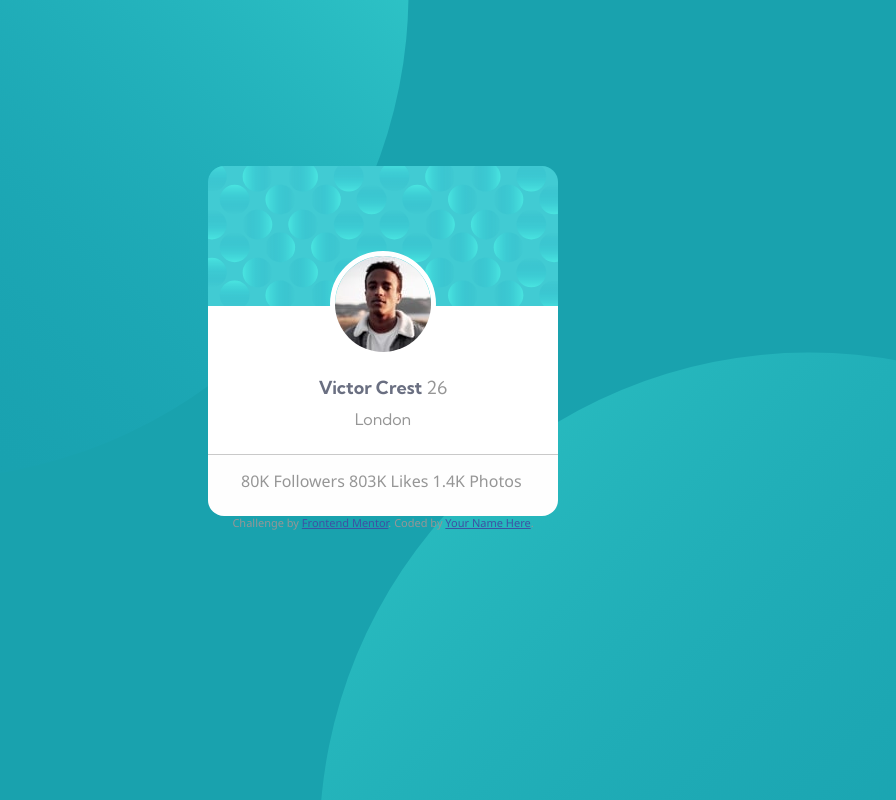
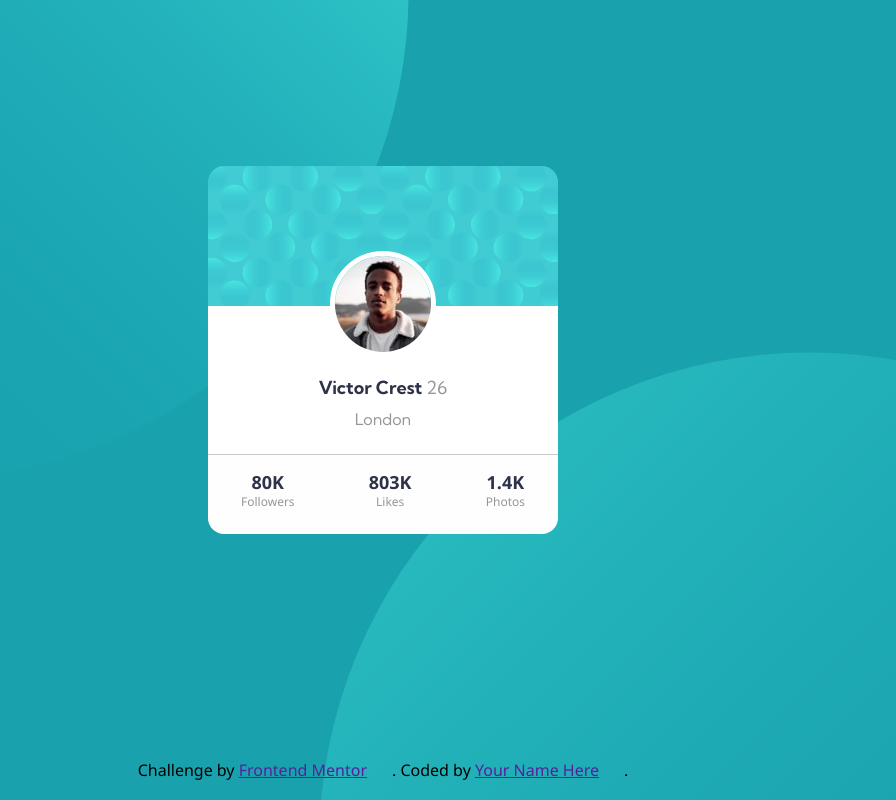
Before and after one commit to bombblastmedia/Profile-card-component, a plain HTML site: page index.html in a window 1280 px wide. Shown: the whole page, without its empty margins (257-1153 px from the left). Drawn offline with Linux system fonts and the light colour scheme.

Commit message:
styled stats with flex and stuck footer to bottom

```diff
--- a/index.html
+++ b/index.html
@@ -26,16 +26,22 @@
       <span  class="london">London</span>
     </div>
     <div class="line_break">
-      <div class=80k>
+
         <div class=innerr_stats>
-          <span  class="80k">80K</span>
+         <div class="first">
+          <span  class="eighty-k">80K</span>
           <span  class="followers">Followers</span>
-          <span  class="803k">803K</span>
+         </div>
+         <div class="second">
+          <span  class="eight-o-threek">803K</span>
           <span  class="likes">Likes</span>
-          <span  class="1_4k">1.4K</span>
+          </div>
+          <div class="third">
+          <span  class="one-fourk">1.4K</span>
           <span  class="photos">Photos</span>
+          </div>
         </div>
-      </div>
+
     </div>
   </main>
   <footer>
--- a/style.css
+++ b/style.css
@@ -90,7 +90,7 @@ body {
 }
 
 .name_h2 {
-	color:var(--dark-grayish-blue);
+	color:var(--very-dark-desaturated-blue);
 	font-family: 'Kumbh Sans';
 	font-size:18px;
     font-weight: 700;
@@ -121,16 +121,81 @@ body {
     -o-border-radius: 0px 0px 16px 16px;
 }
 
+.innerr_stats  {
+    display: flex;
+    flex-direction: row;
+    justify-content: space-between;
+    align-items: center;
+}
+
+.first {
+    display: flex;
+    flex-direction: column;
+    text-align: center;
+}
+
+.second {
+    display: flex;
+    flex-direction: column;
+    text-align: center;
+}
+
+.third {
+    display: flex;
+    flex-direction: column;
+    text-align: center;
+}
+
+.eighty-k {
+    font-size: 18px;
+    font-weight: 700;
+    color: var(--very-dark-desaturated-blue);
+}
+
+.eight-o-threek {
+    font-size: 18px;
+    font-weight: 700;
+    color: var(--very-dark-desaturated-blue);
+}
+
+.one-fourk {
+    font-size: 18px;
+    font-weight: 700;
+    color: var(--very-dark-desaturated-blue);
+}
+
+.followers {
+    font-size: 12px;
+    font-weight: 400;
+}
+
+.likes {
+    font-size: 12px;
+    font-weight: 400;
+}
+
+.photos {
+    font-size: 12px;
+    font-weight: 400;
+}
 
 
 
 
 
-
+footer {
+        position: fixed;
+        bottom: 0;
+        max-width: 100%;
+        height: 5%;
+        margin-top: auto;
+        /* Height of the footer */
+}
 
 .attribution {
-    font-size: 11px; text-align: center;
+    color: black;
 }
 .attribution a {
-    color: hsl(228, 45%, 44%);
+    color: hsl(266, 66%, 37%);
+    margin-right: 25px;
 }
```
